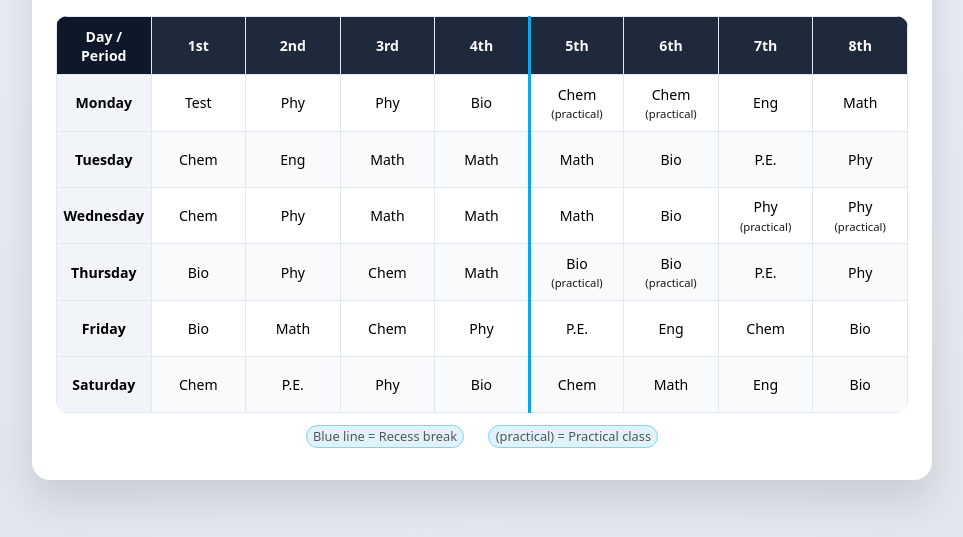
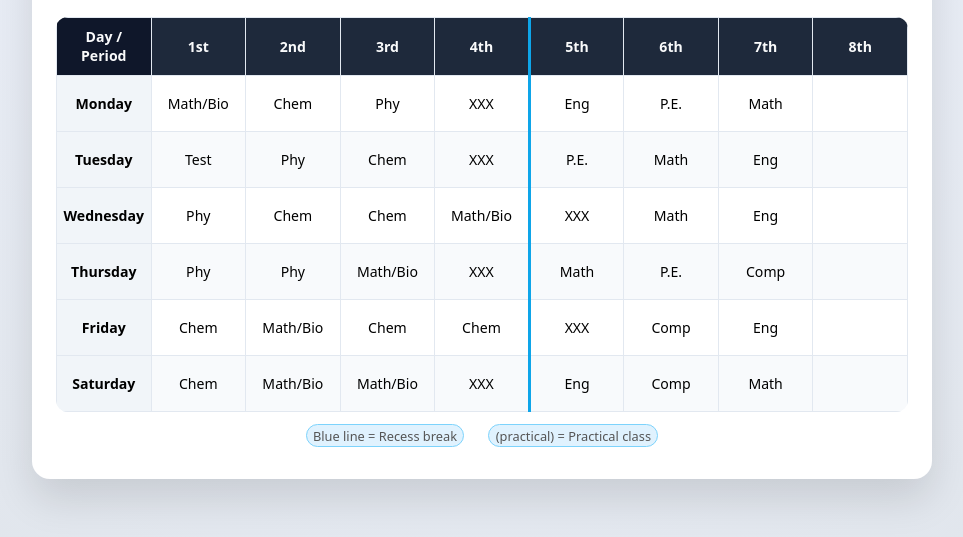
Before and after one commit to ArmaanParida/tt, a plain HTML site: page tt.html in a window 1280 px wide. Shown: the part 209-746 px from the top of the page, without its empty margins (158-1121 px from the left). Drawn offline with Linux system fonts and the light colour scheme.

Commit message:
Update tt.html

```diff
--- a/tt.html
+++ b/tt.html
@@ -148,87 +148,74 @@
        <tbody>
   <tr>
     <td class="day">Monday</td>
+    <td>Math/Bio</td>
+    <td>Chem</td>
+    <td>Phy</td>
+    <td>XXX</td>
+    <td class="recess-sep">Eng</td>
+    <td>P.E.</td>
+    <td>Math</td>
+    <td></td>
+  </tr>
+
+  <tr>
+    <td class="day">Tuesday</td>
     <td>Test</td>
     <td>Phy</td>
-            <td>Phy</td>
-            <td>Bio</td>
-            <td class="recess-sep">
-              Chem
-              <span class="practical">(practical)</span>
-            </td>
-            <td>
-              Chem
-              <span class="practical">(practical)</span>
-            </td>
+    <td>Chem</td>
+    <td>XXX</td>
+    <td class="recess-sep">P.E.</td>
+    <td>Math</td>
     <td>Eng</td>
-            <td>Math</td>
+    <td></td>
   </tr>
-          <tr>
-            <td class="day">Tuesday</td>
-            <td>Chem</td>
-            <td>Eng</td>
-            <td>Math</td>
-            <td>Math</td>
-            <td class="recess-sep">Math</td>
-            <td>Bio</td>
-            <td>P.E.</td>
-            <td>Phy</td>
-          </tr>
+
   <tr>
     <td class="day">Wednesday</td>
+    <td>Phy</td>
     <td>Chem</td>
-            <td>Phy</td>
+    <td>Chem</td>
+    <td>Math/Bio</td>
+    <td class="recess-sep">XXX</td>
     <td>Math</td>
-            <td>Math</td>
-            <td class="recess-sep">Math</td>
-            <td>Bio</td>
-            <td>
-              Phy
-              <span class="practical">(practical)</span>
-            </td>
-            <td>
-              Phy
-              <span class="practical">(practical)</span>
-            </td>
+    <td>Eng</td>
+    <td></td>
   </tr>
+
   <tr>
     <td class="day">Thursday</td>
-            <td>Bio</td>
     <td>Phy</td>
-            <td>Chem</td>
-            <td>Math</td>
-            <td class="recess-sep">
-              Bio
-              <span class="practical">(practical)</span>
-            </td>
-            <td>
-              Bio
-              <span class="practical">(practical)</span>
-            </td>
+    <td>Phy</td>
+    <td>Math/Bio</td>
+    <td>XXX</td>
+    <td class="recess-sep">Math</td>
     <td>P.E.</td>
-            <td>Phy</td>
+    <td>Comp</td>
+    <td></td>
   </tr>
+
   <tr>
     <td class="day">Friday</td>
-            <td>Bio</td>
-            <td>Math</td>
     <td>Chem</td>
-            <td>Phy</td>
-            <td class="recess-sep">P.E.</td>
+    <td>Math/Bio</td>
+    <td>Chem</td>
+    <td>Chem</td>
+    <td class="recess-sep">XXX</td>
+    <td>Comp</td>
     <td>Eng</td>
-            <td>Chem</td>
-            <td>Bio</td>
+    <td></td>
   </tr>
+
   <tr>
     <td class="day">Saturday</td>
     <td>Chem</td>
-            <td>P.E.</td>
-            <td>Phy</td>
-            <td>Bio</td>
-            <td class="recess-sep">Chem</td>
+    <td>Math/Bio</td>
+    <td>Math/Bio</td>
+    <td>XXX</td>
+    <td class="recess-sep">Eng</td>
+    <td>Comp</td>
     <td>Math</td>
-            <td>Eng</td>
-            <td>Bio</td>
+    <td></td>
   </tr>
 </tbody>
       </table>
```
Lines whose indentation alone changed are shown as unchanged.
